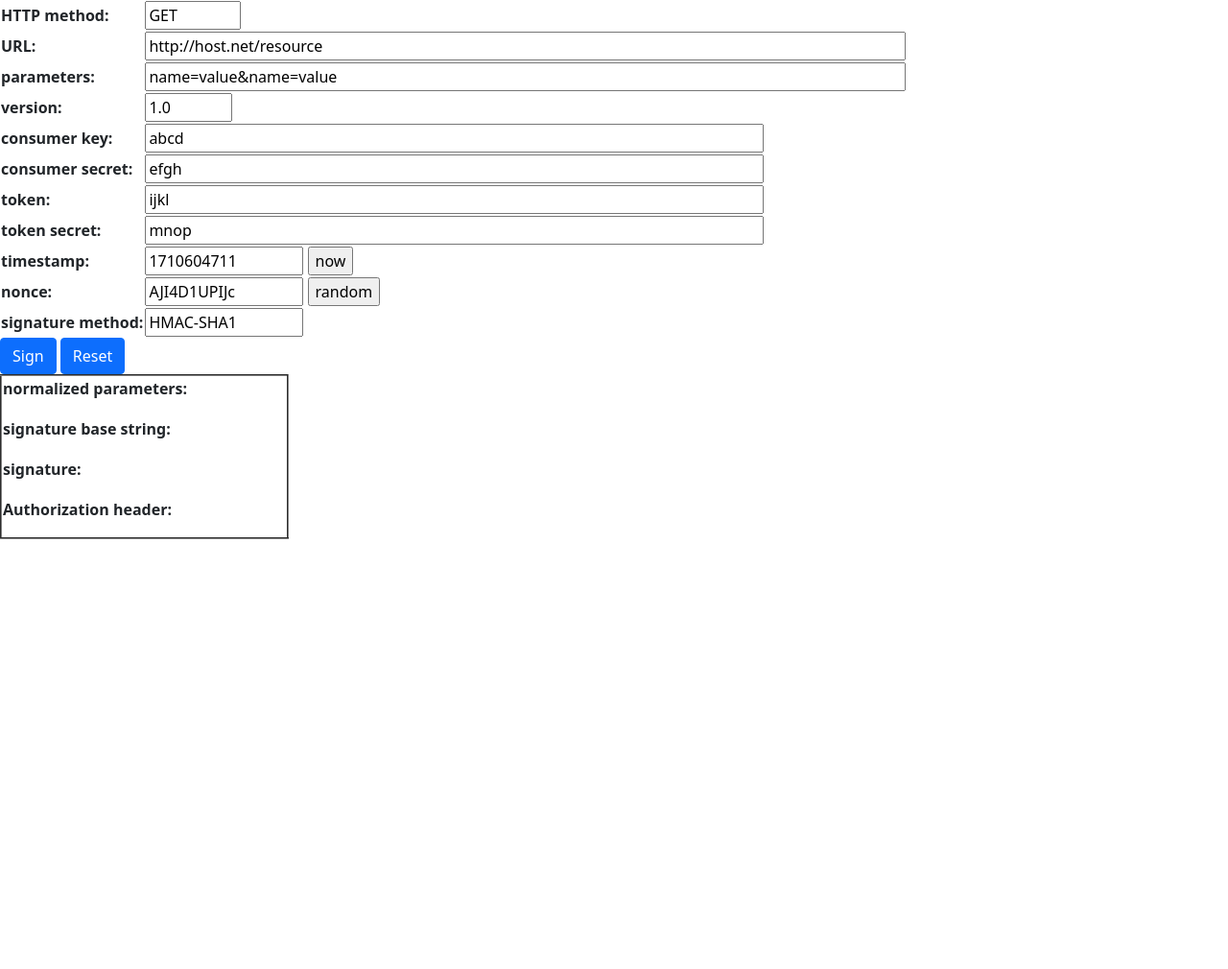
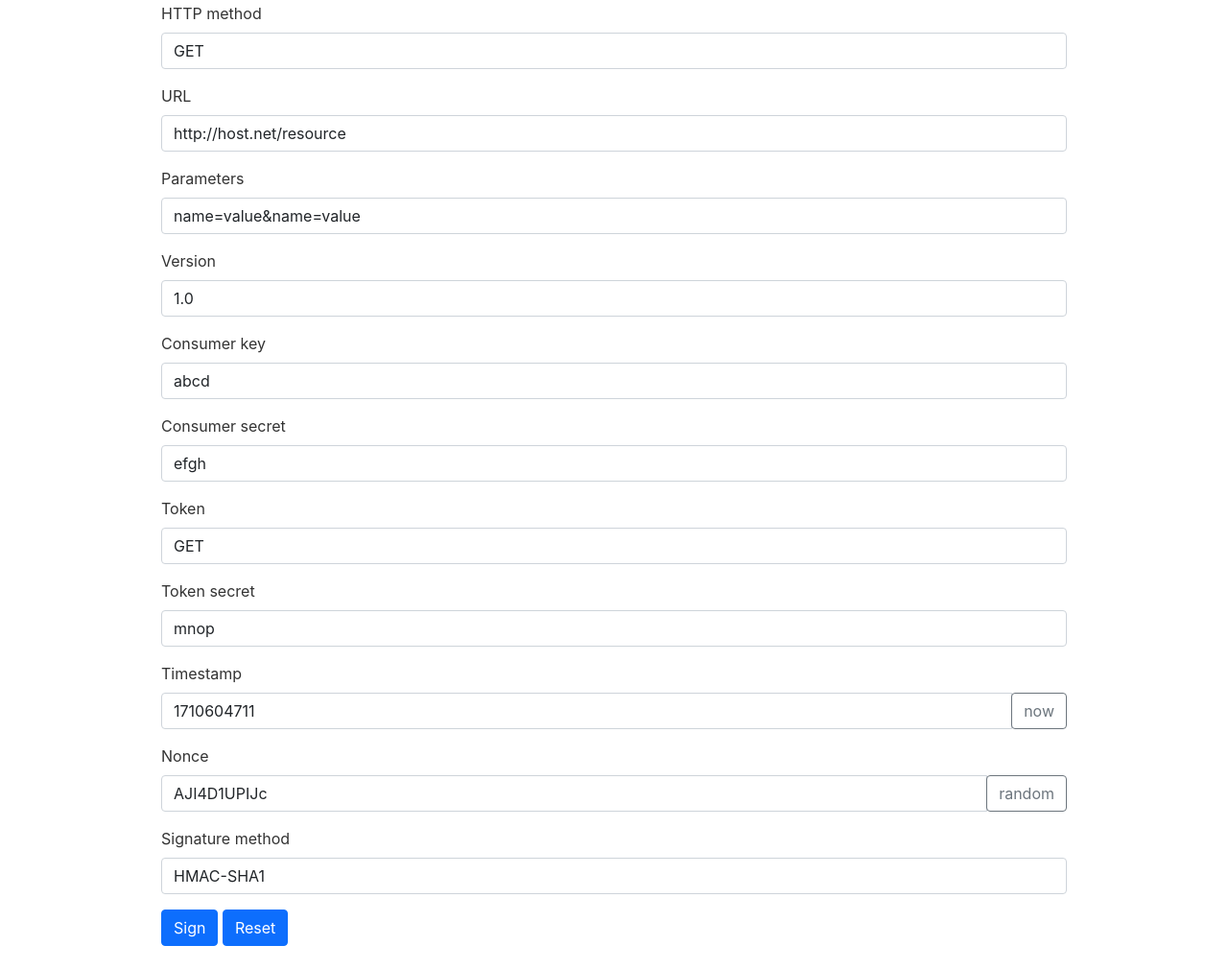
Before and after one commit to sixfortyfour/OAuth1Validation, a plain HTML site: page src/index.html in a window 1280 px wide. Shown: the part 80-1090 px from the top of the page at 96% size. Before the commit the page ends 800 px from the top, so only its background shows below. Drawn offline with nearby package versions, Linux system fonts and the light colour scheme.

Commit message:
Replaced table with Bootstrap div, added body styling

```diff
--- /dev/null
+++ b/src/css/styles.css
@@ -0,0 +1,9 @@
+body {
+    padding: 0.5rem 0.5rem;
+    max-width: 60rem;
+    margin: 0 auto;
+    min-height: 100vh;
+    color: #333;
+    font-family: -apple-system, BlinkMacSystemFont, "Segoe UI", Roboto, Oxygen,
+        Ubuntu, Cantarell, "Open Sans", "Helvetica Neue", sans-serif;
+}
--- a/src/index.html
+++ b/src/index.html
@@ -2,7 +2,7 @@
 <html>
     <head>
         <meta charset="utf-8" />
-        <title>OAuth1 Validation</title>
+        <title>OAuth1 Signature Generator</title>
         <meta
             name="description"
             content="A basic responsive web page for OAuth1 Validation"
@@ -10,6 +10,7 @@
         <meta name="viewport" content="width=device-width,initial-scale=1.0" />
         <link href="https://cdn.jsdelivr.net/npm/bootstrap@5.0.2/dist/css/bootstrap.min.css" rel="stylesheet" integrity="sha384-EVSTQN3/azprG1Anm3QDgpJLIm9Nao0Yz1ztcQTwFspd3yD65VohhpuuCOmLASjC" crossorigin="anonymous">
         <script src="https://cdn.jsdelivr.net/npm/bootstrap@5.0.2/dist/js/bootstrap.bundle.min.js" integrity="sha384-MrcW6ZMFYlzcLA8Nl+NtUVF0sA7MsXsP1UyJoMp4YLEuNSfAP+JcXn/tWtIaxVXM" crossorigin="anonymous"></script>
+        <link rel="stylesheet" href="css/styles.css" />
         <script type="text/javascript" src="script/sha1.js"></script>
         <script type="text/javascript" src="script/oauth.js"></script>
         <script type="text/javascript">
@@ -57,35 +58,121 @@
         </script>
     </head>
     <body onload="freshNonce();freshTimestamp()">
-        <h1>OAuth1 Validation</h1>
-        <div>
-            To compute an <a href="https://oauth.net/">OAuth</a> <a href="https://oauth.net/core/1.0/#signing_process">request signature</a>,
-            fill in this form and click the 'Sign' button.</div>
+        <div class="Header">
+            <h4>OAuth1 Signature Generator
+                <p>
+                    <small class="text-muted">To compute an <a href="https://oauth.net/">OAuth</a> <a href="https://oauth.net/core/1.0/#signing_process">request signature</a>, fill in this form and click the 'Sign' button.</small>
+                </p>
+            </h4>
+        </div>
         <form name="request">
-          <table border="0">
-            <tr><th align="right">HTTP method:      </th><td><input name="httpMethod" type="text" size="5" value="GET"/></td></tr>
-            <tr><th align="right">URL:              </th><td><input name="URL" type="text" size="80" value="http://host.net/resource"></td></tr>
-            <tr><th align="right">parameters:       </th><td><input name="parameters" type="text" size="80" value="name=value&amp;name=value"/></td></tr>
-            <tr><th align="right">version:          </th><td><input name="oauth_version" type="text" size="4" value="1.0"/></td></tr>
-            <tr><th align="right">consumer key:     </th><td><input name="oauth_consumer_key" type="text" size="64" value="abcd"/></td></tr>
-            <tr><th align="right">consumer secret:  </th><td><input name="consumerSecret" type="text" size="64" value="efgh"/></td></tr>
-            <tr><th align="right">token:            </th><td><input name="oauth_token" type="text" size="64" value="ijkl"/></td></tr>
-            <tr><th align="right">token secret:     </th><td><input name="tokenSecret" type="text" size="64" value="mnop"/></td></tr>
-            <tr><th align="right">timestamp:        </th><td><input name="oauth_timestamp" type="text" size="12"/>
-                                                             <input type="button" value="now" onclick="freshTimestamp()"/></td></tr>
-            <tr><th align="right">nonce:            </th><td><input name="oauth_nonce" type="text" size="12"/>
-                                                             <input type="button" value="random" onclick="freshNonce()"/></td></tr>
-            <tr><th align="right">signature method: </th><td><input name="oauth_signature_method" type="text" size="12" value="HMAC-SHA1"/></td></tr>
-          </table>
-          <input type="button" class="btn btn-primary" value="Sign" onclick="sign(document.request)"/>
-          <input type="reset" class="btn btn-primary" value="Reset"/>
-          <br/>
-          <table border="2">
-            <tr valign="baseline"><th align="right">normalized parameters:</th><td><pre id="normalizedParameters">&nbsp;</pre></td></tr>
-            <tr valign="baseline"><th align="right">signature base string:</th><td><pre id="signatureBaseString"> &nbsp;</pre></td></tr>
-            <tr valign="baseline"><th align="right">signature:            </th><td><pre id="signature">           &nbsp;</pre></td></tr>
-            <tr valign="baseline"><th align="right">Authorization header: </th><td><pre id="authorizationHeader"> &nbsp;</pre></td></tr>
-          </table>
+            <div class="mb-3">
+                <label for="httpMethod" class="form-label">
+                    HTTP method
+                </label>
+                <input id="httpMethod" class="form-control" name="httpMethod" size="5" type="text" value="GET"/>
+            </div>
+            <div class="mb-3">
+                <label for="URL" class="form-label">
+                    URL
+                </label>
+                <input id="URL" class="form-control" name="URL" type="text" size="80" value="http://host.net/resource" />
+            </div>
+            <div class="mb-3">
+                <label for="parameters" class="form-label">
+                    Parameters
+                </label>
+                <input class="form-control" name="parameters" type="text" size="80" value="name=value&amp;name=value"/>
+            </div>
+            <div class="mb-3">
+                <label for="oauth_version" class="form-label">
+                    Version
+                </label>
+                <input class="form-control" name="oauth_version" type="text" size="4" value="1.0"/>
+            </div>
+            <div class="mb-3">
+                <label for="oauth_consumer_key" class="form-label">
+                    Consumer key
+                </label>
+                <input class="form-control" name="oauth_consumer_key" type="text" size="64" value="abcd"/>
+            </div>
+            <div class="mb-3">
+                <label for="consumerSecret" class="form-label">
+                    Consumer secret
+                </label>
+                <input class="form-control" name="consumerSecret" type="text" size="64" value="efgh"/>
+            </div>
+            <div class="mb-3">
+                <label for="httpMethod" class="form-label">
+                    Token
+                </label>
+                <input id="httpMethod" class="form-control" name="httpMethod" size="5" type="text" value="GET"/>
+            </div>
+            <div class="mb-3">
+                <label for="tokenSecret" class="form-label">
+                    Token secret
+                </label>
+                <input class="form-control" name="tokenSecret" type="text" size="64" value="mnop"/>
+            </div>
+            <div class="mb-3">
+                <label for="oauth_timestamp" class="form-label">
+                    Timestamp
+                </label>
+                <div class="input-group mb-3">
+                    <input class="form-control" name="oauth_timestamp" type="text" size="12"/>
+                    <div class="input-group-append">
+                        <button class="btn btn-outline-secondary" type="button" onclick="freshTimestamp()">now</button>
+                    </div>
+                </div>
+            </div>
+            <div class="mb-3">
+                <label for="httpMethod" class="form-label">
+                    Nonce
+                </label>
+                <div class="input-group mb-3">
+                    <input class="form-control" name="oauth_nonce" type="text" size="12"/>
+                    <div class="input-group-append">
+                        <button class="btn btn-outline-secondary" type="button" onclick="freshNonce()">random</button>
+                    </div>
+
+                </div>
+            </div>
+            <div class="mb-3">
+                <label for="URL" class="form-label">
+                    Signature method
+                </label>
+                <input class="form-control" name="oauth_signature_method" type="text" size="12" value="HMAC-SHA1"/>
+            </div>
+            <div class="mb-3">
+                <input type="button" class="btn btn-primary" value="Sign" data-bs-toggle="modal" data-bs-target="#oauth1SignatureModal" onclick="sign(document.request)"/>
+                <input type="reset" class="btn btn-primary" value="Reset"/>
+            </div>
+            <div id="oauth1SignatureModal" class="modal" tabindex="-1" data-bs-backdrop="static" data-bs-keyboard="false">
+                <div class="modal-dialog modal-dialog-centered">
+                    <div class="modal-content">
+                        <div class="modal-header">
+                            <h4>OAuth1 Signature</h4>
+                        </div>
+                        <div class="modal-body">
+                            <div class="mb-3">
+                                <p>Normalized parameters</p><pre id="normalizedParameters">&nbsp;</pre>
+                            </div>
+                            <div class="mb-3">
+                                <p>Signature base string</p><pre id="signatureBaseString"> &nbsp;</pre>
+                            </div>
+                            <div>
+                                <p>Signature</p><pre id="signature">           &nbsp;</pre>
+                            </div>
+                            <div class="mb-3">
+                                <p>Authorization header</p><pre id="authorizationHeader"> &nbsp;</pre>
+                            </div>
+                        </div>
+                        <div class="modal-footer">
+                            <button type="button" class="btn btn-primary" data-bs-dismiss="modal">Close</button>
+                          </div>
+                    </div>
+                </div>
+            </div>
         </form>
     </body>
 </html>
```
